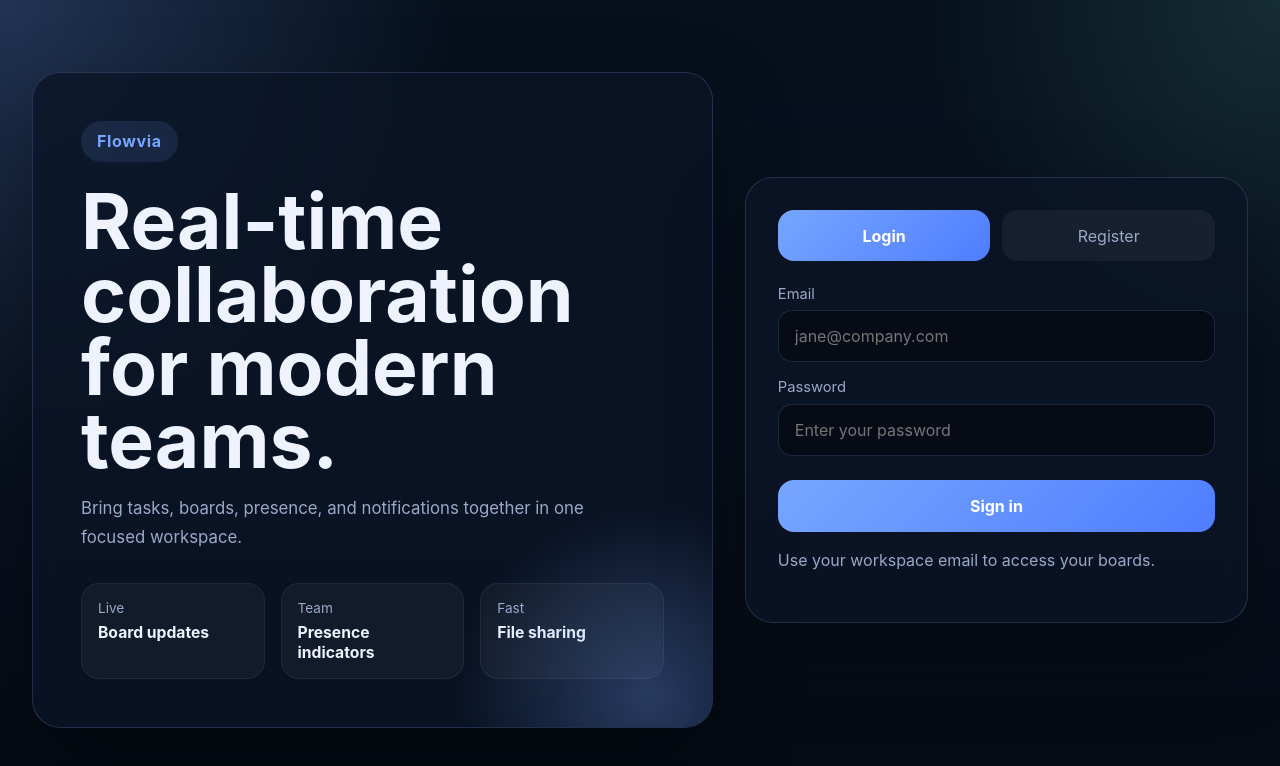
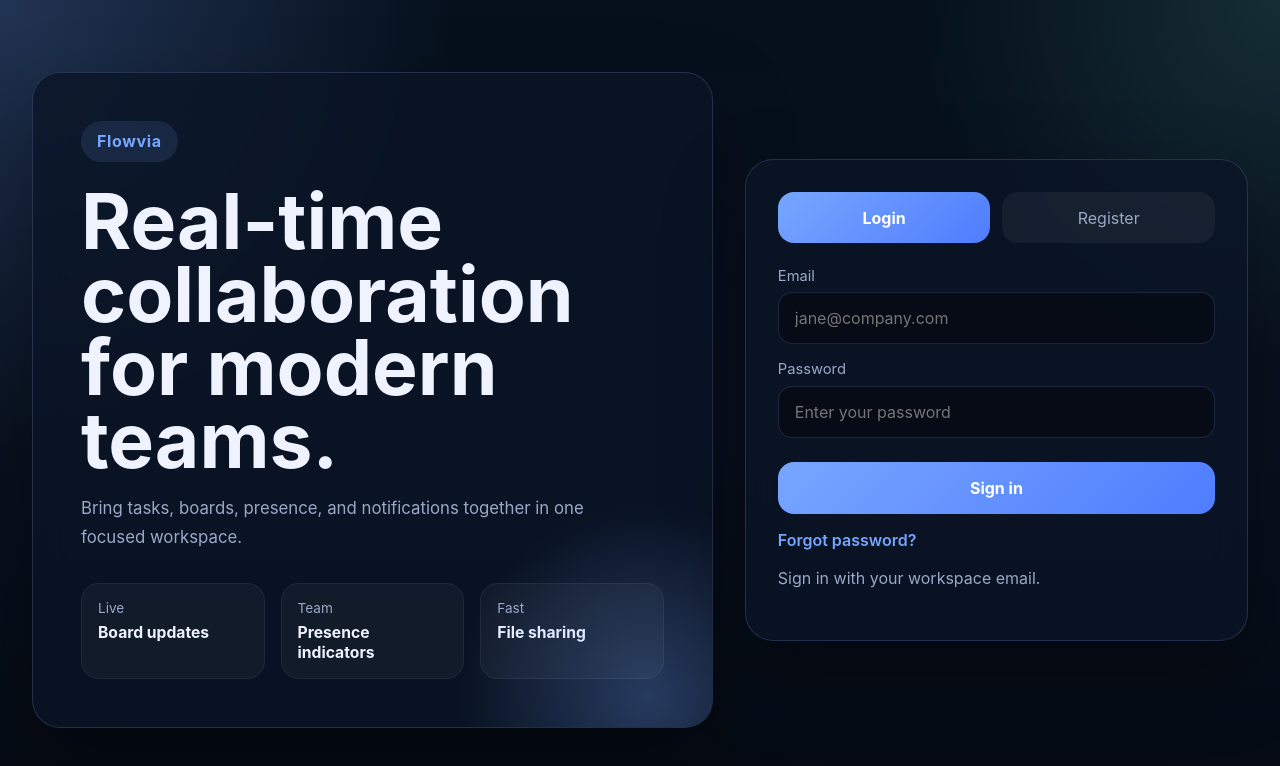
Before and after one commit to OmarrBakr/saas-team-collaboration-platform, a React (Vite) app in the folder client/: page / in a window 1280 px wide. Shown: the top 766 px of the page. Built offline with nearby package versions, Linux system fonts and the light colour scheme.

Commit message:
feat(client): add forget password and reset flow

```diff
--- a/client/src/app/App.jsx
+++ b/client/src/app/App.jsx
@@ -1,5 +1,5 @@
-import AuthPage from '../pages/AuthPage';
+import Router from './Router';
 
 export default function App() {
-  return <AuthPage />;
+  return <Router />;
 }
--- /dev/null
+++ b/client/src/app/Router.jsx
@@ -0,0 +1,20 @@
+import AuthPage from '../pages/AuthPage';
+import ResetPasswordPage from '../pages/ResetPasswordPage';
+
+export default function Router() {
+  const path = window.location.pathname;
+
+  if (path === '/') {
+    return <AuthPage />;
+  }
+
+  if (path === '/auth') {
+    return <AuthPage />;
+  }
+
+  if (path === '/reset-password' || path === '/user/reset-password') {
+    return <ResetPasswordPage />;
+  }
+
+  return <AuthPage />;
+}
--- a/client/src/components/auth/AuthForm.jsx
+++ b/client/src/components/auth/AuthForm.jsx
@@ -3,6 +3,7 @@ export default function AuthForm({
   form,
   onChange,
   onSubmit,
+  onForgotPassword,
   isSubmitting,
   error,
   message,
@@ -40,6 +41,7 @@ export default function AuthForm({
         <input
           name="email"
           type="email"
+          required
           value={form.email}
           onChange={onChange}
           placeholder="jane@company.com"
@@ -52,6 +54,7 @@ export default function AuthForm({
         <input
           name="password"
           type="password"
+          required
           value={form.password}
           onChange={onChange}
           placeholder="Enter your password"
@@ -63,8 +66,19 @@ export default function AuthForm({
       {message && <div className="status-message success">{message}</div>}
 
       <button type="submit" className="primary-btn" disabled={isSubmitting}>
-        {isSubmitting ? 'Working...' : submitLabel}
+        {isSubmitting ? 'Please wait...' : submitLabel}
       </button>
+
+      {!isRegister && (
+        <button
+          type="button"
+          className="text-btn"
+          onClick={onForgotPassword}
+          disabled={isSubmitting}
+        >
+          Forgot password?
+        </button>
+      )}
     </form>
   );
 }
--- a/client/src/pages/AuthPage.jsx
+++ b/client/src/pages/AuthPage.jsx
@@ -1,6 +1,6 @@
 import { useMemo, useState } from 'react';
 
-import { login, register } from '../services/auth';
+import { forgetPassword, login, register } from '../services/auth';
 import AuthForm from '../components/auth/AuthForm';
 import AuthHero from '../components/auth/AuthHero';
 import AuthSuccess from '../components/auth/AuthSuccess';
@@ -13,6 +13,9 @@ const initialForm = {
   email: '',
   password: '',
 };
+
+const isValidEmail = (value) =>
+  /^[^\s@]+@[^\s@]+\.[^\s@]+$/.test(value);
 
 export default function AuthPage() {
   const [activeTab, setActiveTab] = useState('login');
@@ -51,6 +54,14 @@ export default function AuthPage() {
     event.preventDefault();
     setError('');
     setMessage('');
+
+    const email = form.email.trim();
+
+    if (!isValidEmail(email)) {
+      setError('Please enter a valid email address.');
+      return;
+    }
+
     setIsSubmitting(true);
 
     try {
@@ -58,11 +69,11 @@ export default function AuthPage() {
         ? {
             firstName: form.firstName.trim(),
             lastName: form.lastName.trim(),
-            email: form.email.trim(),
+            email,
             password: form.password,
           }
         : {
-            email: form.email.trim(),
+            email,
             password: form.password,
           };
 
@@ -75,6 +86,36 @@ export default function AuthPage() {
           : 'Signed in successfully.'
       );
       setForm(initialForm);
+    } catch (err) {
+      setError(err.message || 'Something went wrong');
+    } finally {
+      setIsSubmitting(false);
+    }
+  };
+
+  const handleForgotPassword = async () => {
+    setError('');
+    setMessage('');
+
+    const email = form.email.trim();
+
+    if (!email) {
+      setError('Enter your email address first.');
+      return;
+    }
+
+    if (!isValidEmail(email)) {
+      setError('Please enter a valid email address.');
+      return;
+    }
+
+    setIsSubmitting(true);
+
+    try {
+      await forgetPassword({ email });
+      setMessage(
+        'You will receive a password reset link shortly.'
+      );
     } catch (err) {
       setError(err.message || 'Something went wrong');
     } finally {
@@ -106,6 +147,7 @@ export default function AuthPage() {
           form={form}
           onChange={handleChange}
           onSubmit={handleSubmit}
+          onForgotPassword={handleForgotPassword}
           isSubmitting={isSubmitting}
           error={error}
           message={message}
@@ -115,8 +157,9 @@ export default function AuthPage() {
         <p className="auth-note">
           {isRegister
             ? 'Create your account to get started with your first workspace.'
-            : 'Use your workspace email to access your boards.'}
+            : 'Sign in with your workspace email.'}
         </p>
+
       </section>
     </main>
   );
--- /dev/null
+++ b/client/src/pages/ResetPasswordPage.jsx
@@ -0,0 +1,152 @@
+import { useMemo, useState } from 'react';
+
+import { resetPassword } from '../services/auth';
+import '../styles/auth.css';
+
+const initialForm = {
+  password: '',
+  confirmPassword: '',
+};
+
+const getQueryValue = (name) => {
+  const params = new URLSearchParams(window.location.search);
+  return params.get(name) || '';
+};
+
+export default function ResetPasswordPage() {
+  const [form, setForm] = useState(initialForm);
+  const [isSubmitting, setIsSubmitting] = useState(false);
+  const [error, setError] = useState('');
+  const [message, setMessage] = useState('');
+  const [isComplete, setIsComplete] = useState(false);
+
+  const token = useMemo(() => getQueryValue('token'), []);
+  const email = useMemo(() => getQueryValue('email'), []);
+
+  const handleChange = (event) => {
+    const { name, value } = event.target;
+    setForm((current) => ({ ...current, [name]: value }));
+  };
+
+  const handleSubmit = async (event) => {
+    event.preventDefault();
+    setError('');
+    setMessage('');
+
+    if (!token || !email) {
+      setError('Your reset link is incomplete. Please request a new one from the sign in page.');
+      return;
+    }
+
+    if (!form.password || !form.confirmPassword) {
+      setError('Please enter and confirm your new password.');
+      return;
+    }
+
+    if (form.password !== form.confirmPassword) {
+      setError('Passwords do not match.');
+      return;
+    }
+
+    setIsSubmitting(true);
+
+    try {
+      await resetPassword({
+        token,
+        email,
+        password: form.password,
+      });
+
+      setMessage('Your password has been reset. You can now sign in with the new password.');
+      setForm(initialForm);
+      setIsComplete(true);
+    } catch (err) {
+      setError(err.message || 'Something went wrong');
+    } finally {
+      setIsSubmitting(false);
+    }
+  };
+
+  return (
+    <main className="auth-shell">
+      <section className="auth-visual">
+        <div className="brand-badge">Flowvia</div>
+        <h1>Complete your password reset.</h1>
+        <p>
+          Use the link from your email to choose a new password and return to
+          your workspace.
+        </p>
+
+        <div className="feature-grid">
+          <article>
+            <span>Account</span>
+            <strong>{email || 'Your email'}</strong>
+          </article>
+          <article>
+            <span>Step</span>
+            <strong>Set a new password</strong>
+          </article>
+          <article>
+            <span>Result</span>
+            <strong>Return to sign in</strong>
+          </article>
+        </div>
+      </section>
+
+      <section className="auth-card">
+        <div className="success-card">
+          <div className="success-pill">Reset link</div>
+          {isComplete ? (
+            <>
+              <h2>Password updated.</h2>
+              <p>{message}</p>
+              <a className="primary-btn" href="/">
+                Go to sign in
+              </a>
+            </>
+          ) : (
+            <>
+              <h2>Choose a new password.</h2>
+              <p>
+                Enter a new password below to finish resetting your account.
+              </p>
+
+              <form className="auth-form" onSubmit={handleSubmit}>
+                <label>
+                  <span>New password</span>
+                  <input
+                    name="password"
+                    type="password"
+                    value={form.password}
+                    onChange={handleChange}
+                    placeholder="Enter a new password"
+                    autoComplete="new-password"
+                  />
+                </label>
+
+                <label>
+                  <span>Confirm password</span>
+                  <input
+                    name="confirmPassword"
+                    type="password"
+                    value={form.confirmPassword}
+                    onChange={handleChange}
+                    placeholder="Confirm your new password"
+                    autoComplete="new-password"
+                  />
+                </label>
+
+                {error && <div className="status-message error">{error}</div>}
+                {message && <div className="status-message success">{message}</div>}
+
+                <button type="submit" className="primary-btn" disabled={isSubmitting}>
+                  {isSubmitting ? 'Updating...' : 'Save new password'}
+                </button>
+              </form>
+            </>
+          )}
+        </div>
+      </section>
+    </main>
+  );
+}
--- a/client/src/services/auth.js
+++ b/client/src/services/auth.js
@@ -28,3 +28,15 @@ export const register = (payload) =>
     method: 'POST',
     body: JSON.stringify(payload),
   });
+
+export const forgetPassword = (payload) =>
+  request('/api/v1/auth/forgetPassword', {
+    method: 'POST',
+    body: JSON.stringify(payload),
+  });
+
+export const resetPassword = (payload) =>
+  request('/api/v1/auth/resetPassword', {
+    method: 'POST',
+    body: JSON.stringify(payload),
+  });
--- a/client/src/styles/auth.css
+++ b/client/src/styles/auth.css
@@ -155,6 +155,8 @@
   color: #fff;
   font-weight: 700;
   cursor: pointer;
+  text-decoration: none;
+  text-align: center;
 }
 
 .primary-btn:disabled {
@@ -165,6 +167,22 @@
 .secondary-btn {
   margin-top: 1rem;
 }
+
+.text-btn {
+  border: 0;
+  background: transparent;
+  color: var(--accent);
+  padding: 0;
+  justify-self: start;
+  cursor: pointer;
+  font-weight: 600;
+}
+
+.text-btn:disabled {
+  cursor: wait;
+  opacity: 0.7;
+}
+
 
 .status-message {
   border-radius: 14px;
```
Also changed, not shown: 2 other files (tests, documents, lock files or other folders).
